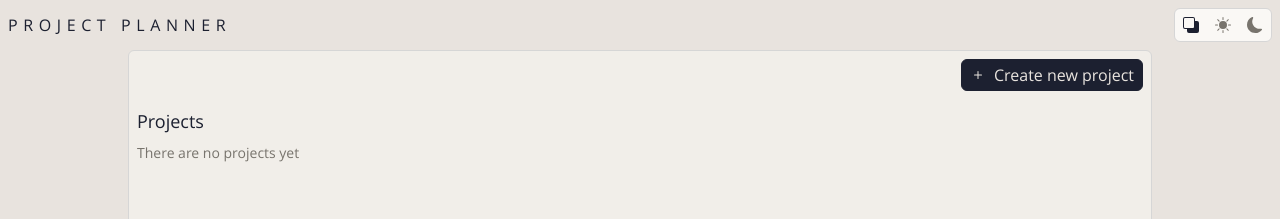
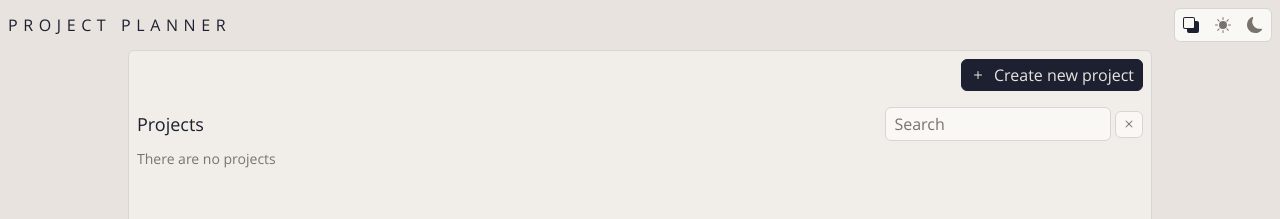
Before and after one commit to Amater-AK/Personal-Project-Planner, a React (Vite) app: page / in a window 1280 px wide. Shown: the top 219 px of the page. Built offline with nearby package versions, Linux system fonts and the light colour scheme.

Commit message:
Add project search

```diff
--- a/src/features/projects/components/ProjectList.tsx
+++ b/src/features/projects/components/ProjectList.tsx
@@ -9,7 +9,7 @@ interface Props {
 
 export function ProjectList({ projects, isRecent = false }: Props) {
     if (!projects.length) {
-        return <p className="text-sm text-text-info">There are no projects yet</p>;
+        return <p className="text-sm text-text-info">There are no projects</p>;
     }
 
     return (
--- /dev/null
+++ b/src/features/projects/components/ProjectSearch.tsx
@@ -0,0 +1,30 @@
+import { BsX } from "react-icons/bs";
+
+import { Input } from "@/shared/components/ui/Input";
+import { Button } from "@/shared/components/ui/Button";
+
+interface Props {
+    searchQuery: string;
+    onChangeQuery: (query: string) => void;
+}
+
+export function ProjectSearch({ searchQuery, onChangeQuery }: Props) {
+    function onChange(event: React.ChangeEvent<HTMLInputElement>) {
+        const query = event.target.value.trim();
+
+        onChangeQuery(query);
+    }
+
+    function onClear() {
+        onChangeQuery("");
+    }
+
+    return (
+        <div className="flex items-center gap-1">
+            <Input type="text" id="search" name="search" placeholder="Search" value={searchQuery} onChange={onChange} />
+            <Button intent="regular" onlyIcon={true} aria-label="Clear search" onClick={onClear}>
+                <BsX />
+            </Button>
+        </div>
+    );
+}
--- /dev/null
+++ b/src/features/projects/hooks/useProjectSearch.tsx
@@ -0,0 +1,15 @@
+import { useState, useMemo } from "react";
+
+export function useProjectSearch() {
+    const [searchQuery, setSearchQuery] = useState("");
+    const escapedQuery = searchQuery.replace(/[.*+?^${}()|[\]\\]/g, "\\$&");
+    const regex = useMemo(() => {
+        return new RegExp(escapedQuery, "i");
+    }, [escapedQuery]);
+
+    return {
+        searchQuery: searchQuery,
+        searchRegex: regex,
+        onChangeQuery: setSearchQuery,
+    };
+}
--- a/src/pages/HomePage.tsx
+++ b/src/pages/HomePage.tsx
@@ -3,8 +3,11 @@ import { BsPlus } from "react-icons/bs";
 import { useModalStore } from "@/shared/stores/modalStore";
 import { useProjectStore } from "@/features/projects/stores/projectStore";
 
+import { useProjectSearch } from "@/features/projects/hooks/useProjectSearch";
+
 import { ProjectList } from "@/features/projects/components/ProjectList";
 import { ProjectForm } from "@/features/projects/components/ProjectForm";
+import { ProjectSearch } from "@/features/projects/components/ProjectSearch";
 import { Button } from "@/shared/components/ui/Button";
 
 export function HomePage() {
@@ -12,6 +15,8 @@ export function HomePage() {
     const closeModal = useModalStore((state) => state.closeModal);
     const projects = useProjectStore((state) => state.projects);
     const createProject = useProjectStore((state) => state.createProject);
+
+    const { searchQuery, searchRegex, onChangeQuery } = useProjectSearch();
 
     function handleCreate() {
         openModal(
@@ -24,6 +29,7 @@ export function HomePage() {
         );
     }
 
+    const filteredProjects = projects.filter((project) => searchRegex.test(project.title));
     const recentProjects = projects
         .toSorted((a, b) => b.lastOpenedAt - a.lastOpenedAt)
         .slice(0, 3)
@@ -51,12 +57,13 @@ export function HomePage() {
             )}
 
             <section className="flex flex-col gap-2 min-h-0 h-full">
-                <header className="">
+                <header className="flex justify-between items-center gap-6">
                     <h2 className="font-semibold text-lg">Projects</h2>
+                    <ProjectSearch searchQuery={searchQuery} onChangeQuery={onChangeQuery} />
                 </header>
 
                 <div className="grow overflow-y-auto scrollbar">
-                    <ProjectList projects={projects} isRecent={false} />
+                    <ProjectList projects={filteredProjects} isRecent={false} />
                 </div>
             </section>
         </div>
```
